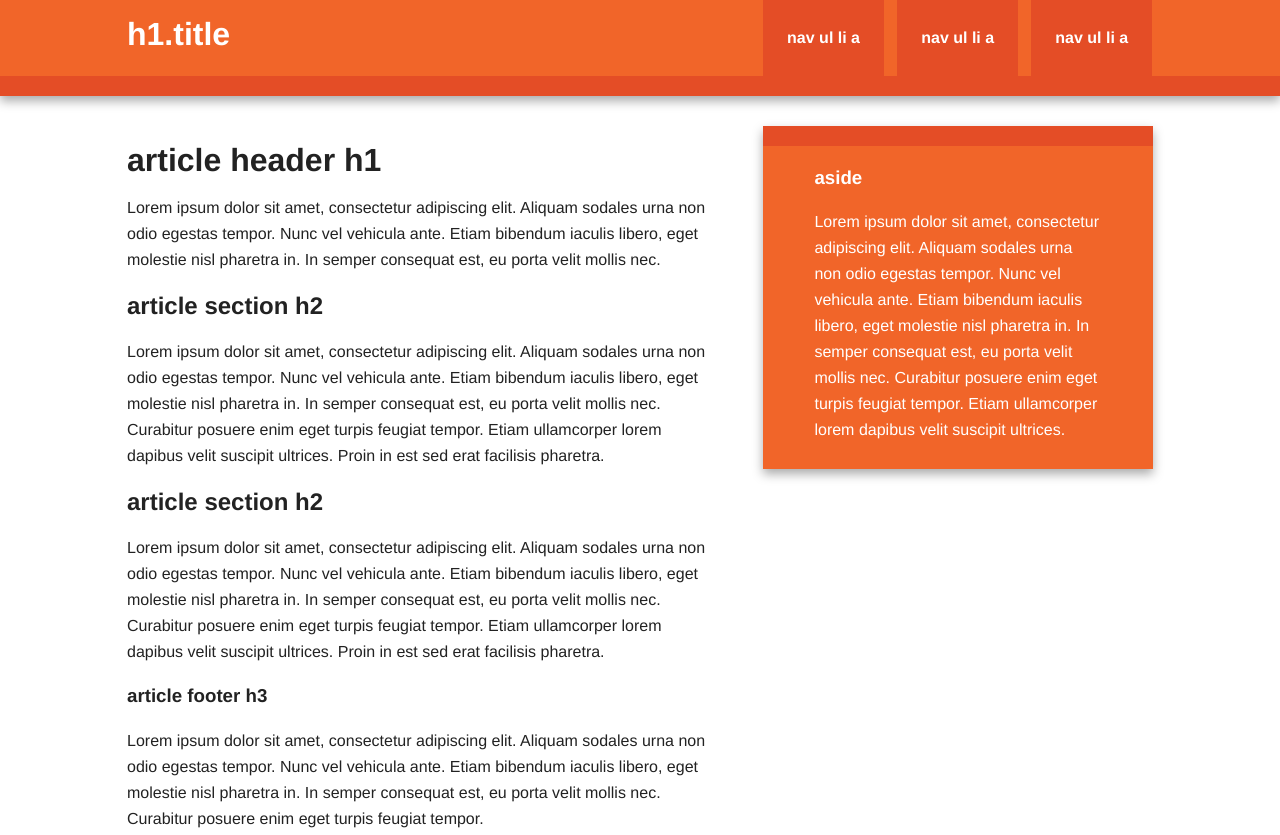
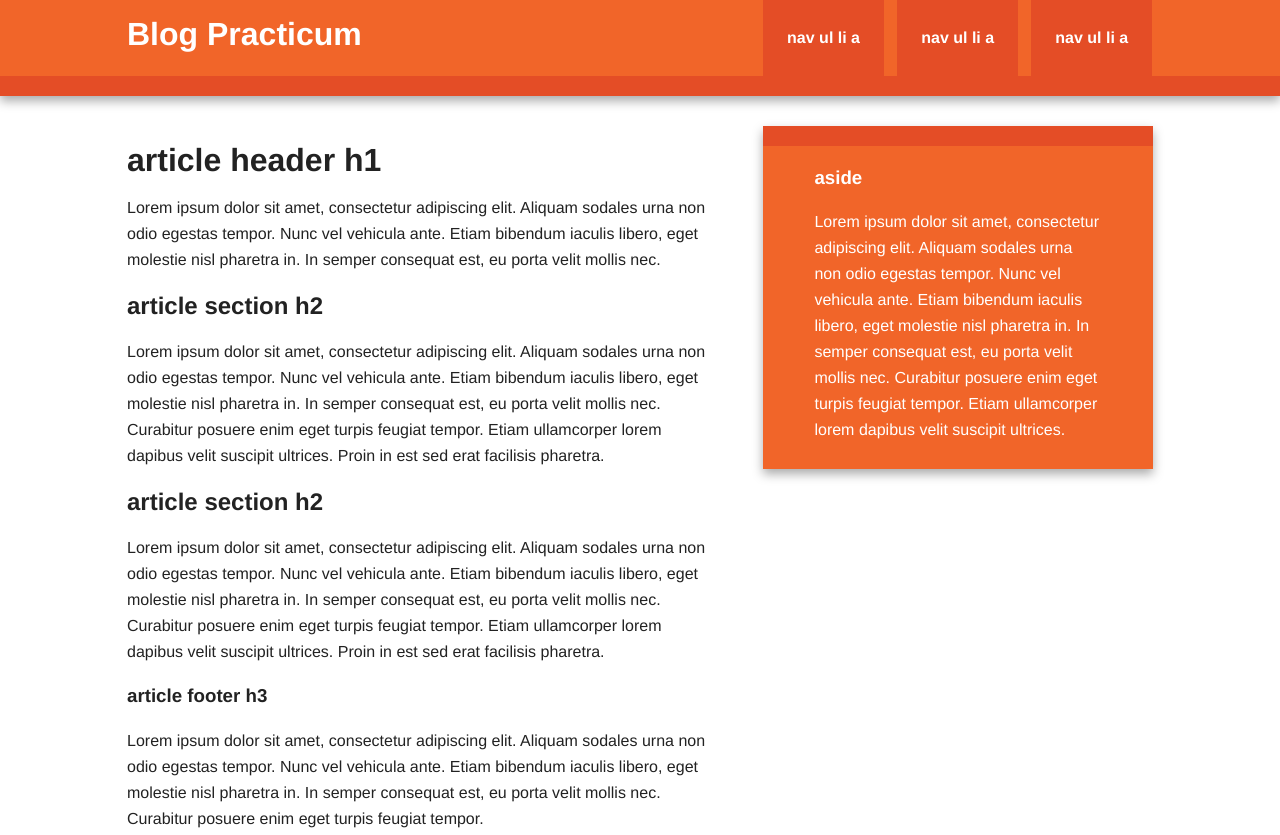
Before and after one commit to Mikeermz/practicum_github, a plain HTML site: page index.html in a window 1280 px wide. Shown: the top 835 px of the page. Drawn offline with nearby package versions, Linux system fonts and the light colour scheme.

Commit message:
feat: adding tittle

```diff
--- a/index.html
+++ b/index.html
@@ -23,7 +23,7 @@
 
         <div class="header-container">
             <header class="wrapper clearfix">
-                <h1 class="title">h1.title</h1>
+                <h1 class="title">Blog Practicum</h1>
                 <nav>
                     <ul>
                         <li><a href="#">nav ul li a</a></li>
```
